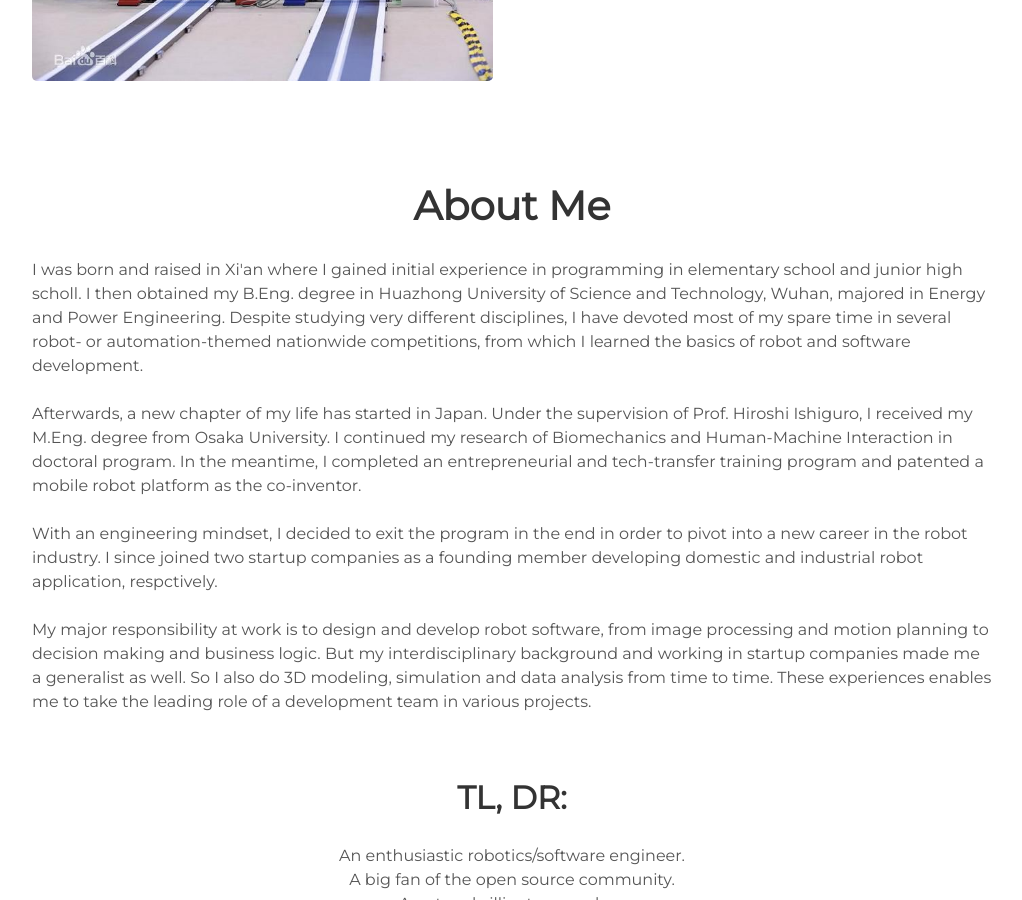
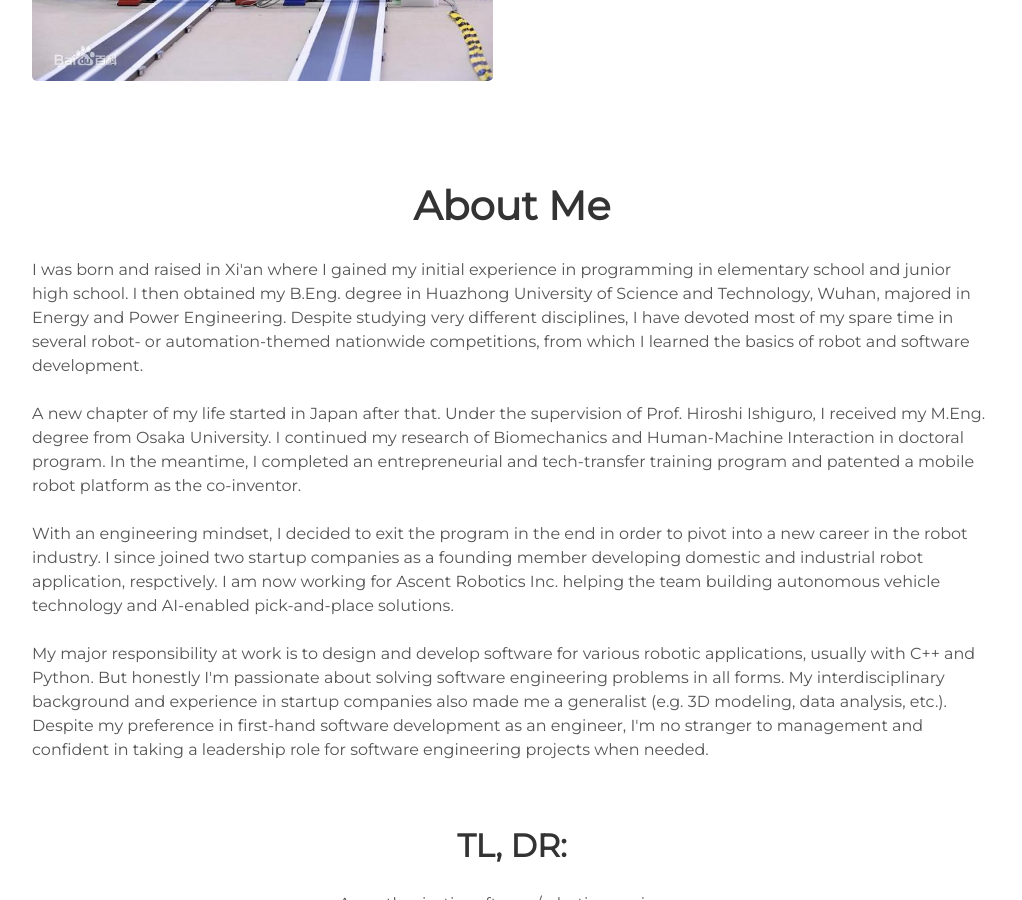
Before and after one commit to haisongdong-harrison/haisongdong-harrison.github.io, a Jekyll site: the page built from index.html, in a window 1280 px wide and 900 px high, scrolled down 7243 px. Shown: the whole window, without its empty margins (128-1150 px from the left). Built offline with Jekyll 4.4.1, drawn with Linux system fonts in a browser that asks for light colours; some of the changed text lies outside the part shown.

Commit message:
Update description

```diff
--- a/_config.yml
+++ b/_config.yml
@@ -7,29 +7,31 @@ description:
 # User settings
 username: Haisong Dong (Harrison)
 user_description: >
-  I was born and raised in Xi'an where I gained initial experience in programming in elementary school and junior high scholl. I then
+  I was born and raised in Xi'an where I gained my initial experience in programming in elementary school and junior high school. I then
   obtained my B.Eng. degree in Huazhong University of Science and Technology, Wuhan, majored in Energy and Power Engineering. Despite
   studying very different disciplines, I have devoted most of my spare time in several robot- or automation-themed nationwide competitions,
   from which I learned the basics of robot and software development.
   <br/><br/>
-  Afterwards, a new chapter of my life has started in Japan. Under the supervision of Prof. Hiroshi Ishiguro, I received my M.Eng. degree
+  A new chapter of my life started in Japan after that. Under the supervision of Prof. Hiroshi Ishiguro, I received my M.Eng. degree
   from Osaka University. I continued my research of Biomechanics and Human-Machine Interaction in doctoral program. In the meantime, I
   completed an entrepreneurial and tech-transfer training program and patented a mobile robot platform as the co-inventor.
   <br/><br/>
   With an engineering mindset, I decided to exit the program in the end in order to pivot into a new career in the robot industry.
-  I since joined two startup companies as a founding member developing domestic and industrial robot application, respctively.
+  I since joined two startup companies as a founding member developing domestic and industrial robot application, respctively. I am now working
+  for Ascent Robotics Inc. helping the team building autonomous vehicle technology and AI-enabled pick-and-place solutions.
   <br/><br/>
-  My major responsibility at work is to design and develop robot software, from image processing and motion planning to decision making and
-  business logic. But my interdisciplinary background and working in startup companies made me a generalist as well. So I also do 3D modeling,
-  simulation and data analysis from time to time. These experiences enables me to take the leading role of a development team in various projects.
+  My major responsibility at work is to design and develop software for various robotic applications, usually with C++ and Python. But honestly
+  I'm passionate about solving software engineering problems in all forms. My interdisciplinary background and experience in startup companies
+  also made me a generalist (e.g. 3D modeling, data analysis, etc.). Despite my preference in first-hand software development as an engineer,
+  I'm no stranger to management and confident in taking a leadership role for software engineering projects when needed.
 tldr_user_description: >
-  An enthusiastic robotics/software engineer. <br/>
+  An enthusiastic software/robotics engineer. <br/>
   A big fan of the open source community. <br/>
   A not-so-brilliant researcher. <br/>
   An entrepreneur-to-be. <br/>
   A technophile. <br/>
 
-user_title: Robotics/Software Engineer
+user_title: Software/Robotics Engineer
 email: haisongdong.harrison@gmail.com
 github_username:  haisongdong-harrison
 
```
